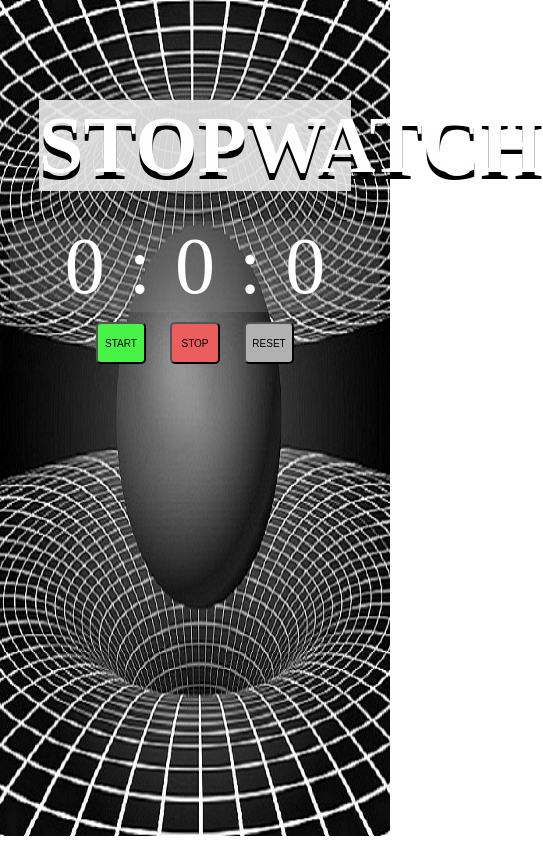
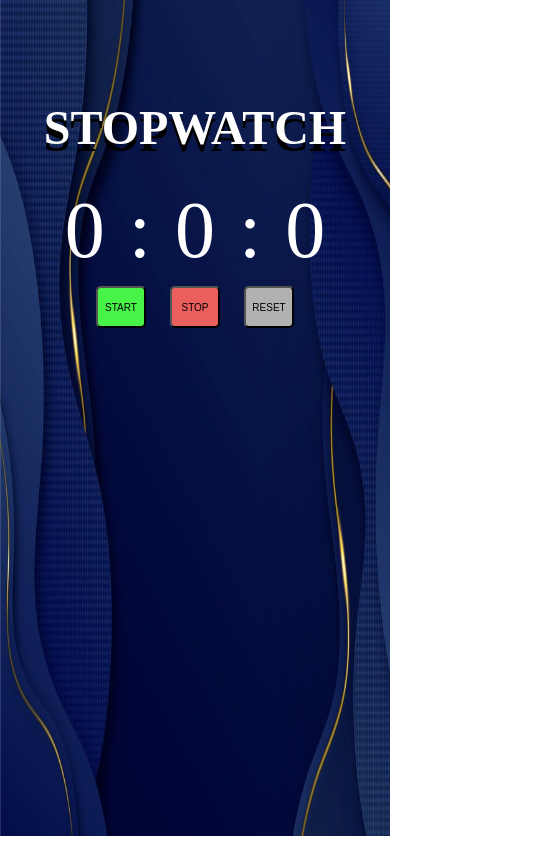
Before and after one commit to Aasmakanwal/Assignment8-Stopwatch, a plain HTML site: page index.html in a window 390 px wide. Shown: the whole page, 543 px wide, since content can reach past the window. Drawn offline with Linux system fonts and the light colour scheme.

Commit message:
complete

```diff
--- a/aap.js
+++ b/aap.js
@@ -5,8 +5,8 @@ var minspan = document.getElementById("min")
 var secspan = document.getElementById("sec")
 var msecspan = document.getElementById("msec")
 var interval;
-
-
+var lapsContainer = document.querySelector('.laps')
+var stopwatchEl = document.querySelector('.stopwatch')
 function timer(){
     msec++
     msecspan.innerHTML = msec
@@ -37,4 +37,12 @@ function reset(){
     secspan.innerHTML = sec
     msecspan.innerHTML = msec
     stop()
-}
+ }
+// function lap(){
+//     if (interval){
+//         var li = document.createElement('li')
+//         li.innerText = stopwatchEl
+//         lapsContainer.appendChild('li')
+
+//     }
+// }
--- a/index.html
+++ b/index.html
@@ -9,7 +9,7 @@
 </head>
 
 <body>
-    <img src="image/image 1.jpg" alt="">
+    <img src="image/img2.jpg" alt="">
     <div class="main">
         <h1>STOPWATCH</h1>
         <div class="watch">
@@ -26,9 +26,7 @@
             <button id="stop" onclick="stop()">STOP</button>
             <button id="reset" onclick="reset()">RESET</button>
         </div>
-        <div class="li">
-            <ul id="content"></ul>
-        </div>
+        <ul id="laps"></ul>
     </div>
 </div>
 
--- a/style.css
+++ b/style.css
@@ -16,11 +16,8 @@ img{
 }
 .main h1 {
     color: white;
-    background-color: rgb(233, 233, 233, 0.9);
     text-align: center;
     font-size: 5em;
-    width: 40%;
-    margin: auto;
     text-shadow:0px 7px 0px  rgb(0, 0, 0);
 }
 .watch{
@@ -38,7 +35,6 @@ span {
     margin-bottom: 10px;
     border-radius: 15px;
     width: auto;
-    background-color: rgba(128, 128, 128, 0.3);
 }
 button {
     font-size: 20px;
@@ -100,15 +96,9 @@ button {
     button {
         font-size: 10px;
     }
-}
-@media (max-width: 1120px){
     .main h1 {
         color: rgb(255, 254, 254);
-        text-align: center;
-        font-size: 5em;
-        width: 80%;
-        margin: auto;
-        background-color: rgb(233, 233, 233, 0.9);
+        font-size: 3em;
         text-shadow:0px 7px 0px  rgb(0, 0, 0);
     }
 }
```
Also changed, not shown: image/image 1.jpg (deleted), image/img2.jpg (added).
